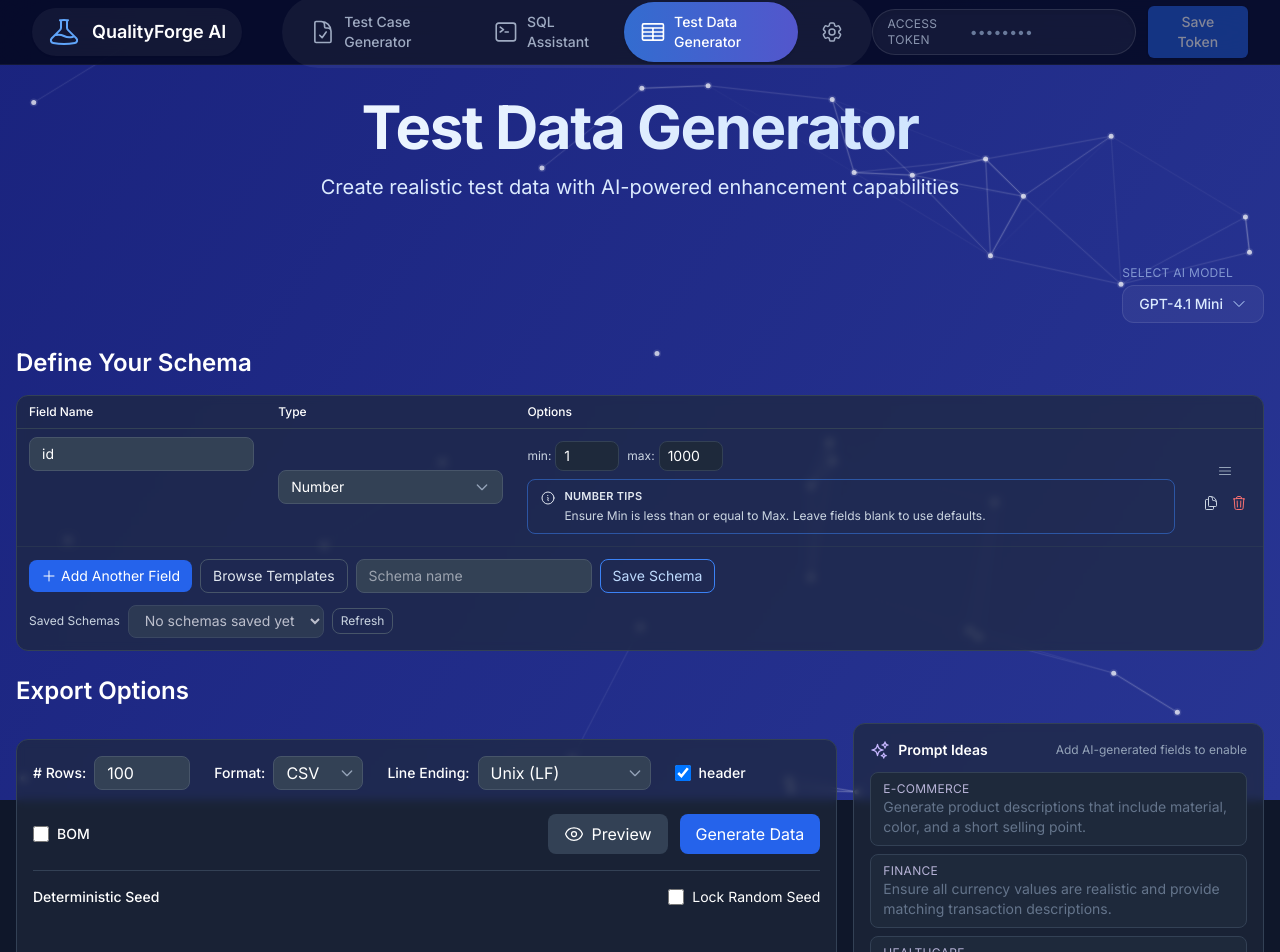
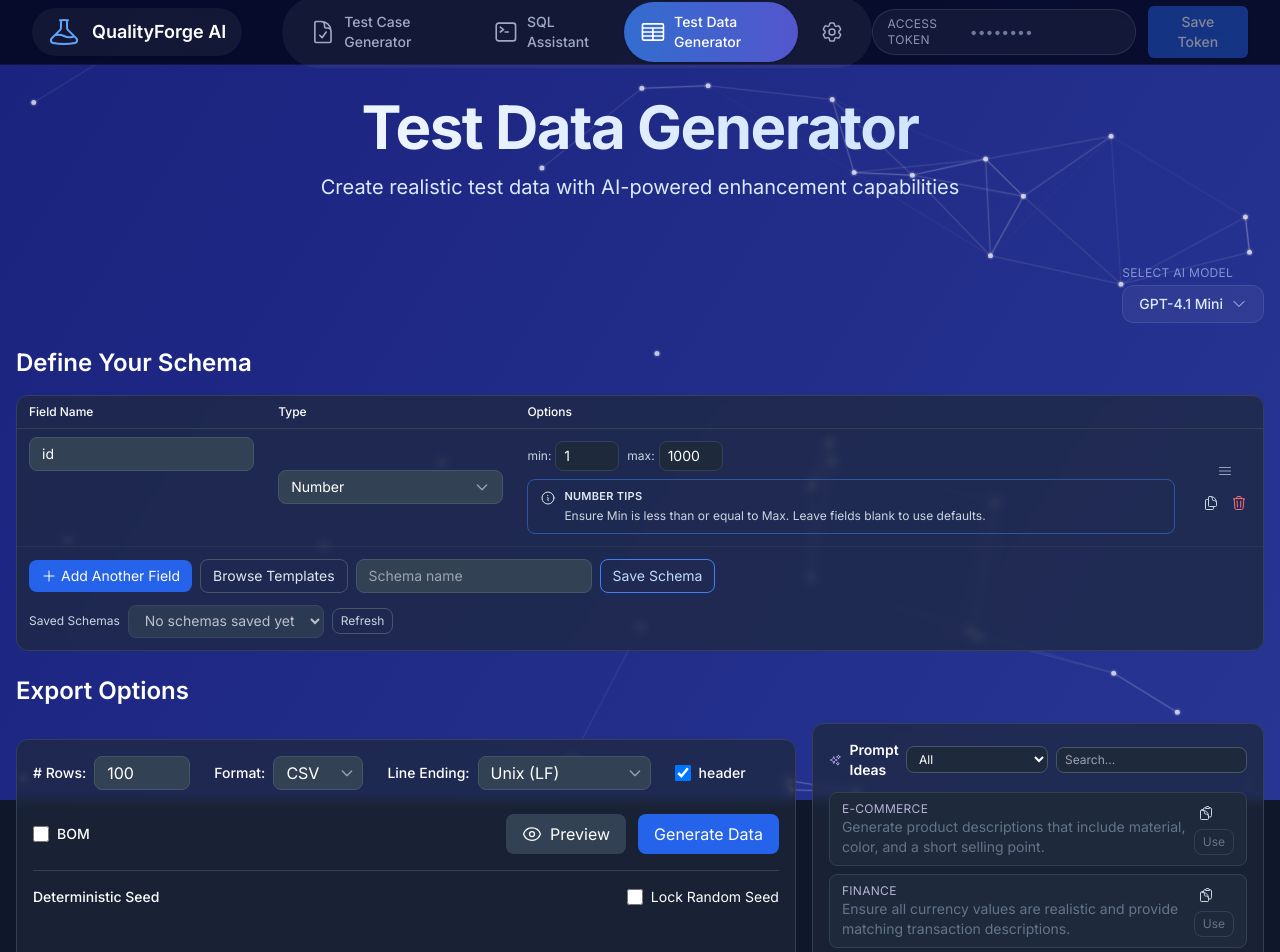
Before and after one commit to ronaldbusque/TestCaseGeneratorApp, a Next.js app: page /data-generator in a window 1280 px wide. Shown: the top 952 px of the page. Built offline with nearby package versions, Linux system fonts and the light colour scheme.

Commit message:
Enhance AI prompt panel with custom prompts and search

```diff
--- a/src/components/data-generator/AIPromptSuggestions.tsx
+++ b/src/components/data-generator/AIPromptSuggestions.tsx
@@ -1,32 +1,47 @@
-import { SparklesIcon } from '@heroicons/react/24/outline';
+import { ClipboardDocumentIcon, PlusIcon, SparklesIcon } from '@heroicons/react/24/outline';
+import { useEffect, useMemo, useState } from 'react';
 
 interface PromptSuggestion {
+  id: string;
   category: string;
   prompt: string;
+  source: 'default' | 'custom';
 }
 
 const PROMPT_SUGGESTIONS: PromptSuggestion[] = [
   {
+    id: 'default-ecommerce',
     category: 'E-commerce',
     prompt: 'Generate product descriptions that include material, color, and a short selling point.',
+    source: 'default',
   },
   {
+    id: 'default-finance',
     category: 'Finance',
     prompt: 'Ensure all currency values are realistic and provide matching transaction descriptions.',
+    source: 'default',
   },
   {
+    id: 'default-healthcare',
     category: 'Healthcare',
     prompt: 'Create patient notes that include symptoms, diagnosis, and recommended follow-up actions.',
+    source: 'default',
   },
   {
+    id: 'default-gaming',
     category: 'Gaming',
     prompt: 'Produce character bios with class, skill specializations, and a one-line backstory.',
+    source: 'default',
   },
   {
+    id: 'default-support',
     category: 'Customer Support',
     prompt: 'Generate realistic support tickets with severity, concise issue description, and next steps.',
+    source: 'default',
   },
 ];
+
+const STORAGE_KEY = 'generator_custom_prompts';
 
 interface AIPromptSuggestionsProps {
   onSelect: (prompt: string) => void;
@@ -35,6 +50,95 @@
 }
 
 export function AIPromptSuggestions({ onSelect, currentPrompt, disabled }: AIPromptSuggestionsProps) {
+  const [searchTerm, setSearchTerm] = useState('');
+  const [selectedCategory, setSelectedCategory] = useState<string>('All');
+  const [customPrompts, setCustomPrompts] = useState<PromptSuggestion[]>([]);
+  const [newPrompt, setNewPrompt] = useState('');
+  const [newCategory, setNewCategory] = useState('Custom');
+  const [copyStatus, setCopyStatus] = useState<string | null>(null);
+
+  useEffect(() => {
+    if (typeof window === 'undefined') {
+      return;
+    }
+    try {
+      const raw = window.localStorage.getItem(STORAGE_KEY);
+      if (!raw) return;
+      const parsed = JSON.parse(raw);
+      if (Array.isArray(parsed)) {
+        const prompts = parsed
+          .filter((entry): entry is { id: string; category: string; prompt: string } =>
+            entry && typeof entry.id === 'string' && typeof entry.category === 'string' && typeof entry.prompt === 'string'
+          )
+          .map((entry) => ({ ...entry, source: 'custom' as const }));
+        setCustomPrompts(prompts);
+      }
+    } catch (error) {
+      console.warn('[AIPromptSuggestions] Failed to restore custom prompts', error);
+    }
+  }, []);
+
+  const persistCustomPrompts = (prompts: PromptSuggestion[]) => {
+    if (typeof window === 'undefined') {
+      return;
+    }
+    window.localStorage.setItem(
+      STORAGE_KEY,
+      JSON.stringify(prompts.map(({ id, category, prompt }) => ({ id, category, prompt })))
+    );
+  };
+
+  const allPrompts = useMemo(() => [...PROMPT_SUGGESTIONS, ...customPrompts], [customPrompts]);
+
+  const categories = useMemo(() => {
+    const unique = new Set<string>(['All']);
+    allPrompts.forEach((prompt) => unique.add(prompt.category));
+    return Array.from(unique).sort();
+  }, [allPrompts]);
+
+  const filteredPrompts = useMemo(() => {
+    const term = searchTerm.trim().toLowerCase();
+    return allPrompts.filter((prompt) => {
+      const matchesCategory = selectedCategory === 'All' || prompt.category === selectedCategory;
+      if (!matchesCategory) return false;
+      if (!term) return true;
+      return prompt.prompt.toLowerCase().includes(term) || prompt.category.toLowerCase().includes(term);
+    });
+  }, [allPrompts, searchTerm, selectedCategory]);
+
+  const handleAddCustomPrompt = () => {
+    const trimmed = newPrompt.trim();
+    if (!trimmed) return;
+    const prompt: PromptSuggestion = {
+      id: `custom-${Date.now()}`,
+      category: newCategory.trim() || 'Custom',
+      prompt: trimmed,
+      source: 'custom',
+    };
+    const next = [prompt, ...customPrompts];
+    setCustomPrompts(next);
+    persistCustomPrompts(next);
+    setNewPrompt('');
+  };
+
+  const handleRemoveCustomPrompt = (id: string) => {
+    const next = customPrompts.filter((prompt) => prompt.id !== id);
+    setCustomPrompts(next);
+    persistCustomPrompts(next);
+  };
+
+const handleCopy = async (prompt: string) => {
+    try {
+      await navigator.clipboard.writeText(prompt);
+      setCopyStatus('Copied!');
+      setTimeout(() => setCopyStatus(null), 1200);
+    } catch (error) {
+      console.warn('[AIPromptSuggestions] Failed to copy prompt', error);
+      setCopyStatus('Copy failed');
+      setTimeout(() => setCopyStatus(null), 1200);
+    }
+  };
+
   return (
     <div className="bg-slate-800/70 backdrop-blur-sm rounded-xl border border-slate-700 p-4 space-y-3">
       <div className="flex items-center justify-between">
@@ -42,34 +146,122 @@
           <SparklesIcon className="h-5 w-5 text-violet-300" />
           <h3 className="text-sm font-semibold text-white">Prompt Ideas</h3>
         </div>
-        {disabled && (
-          <span className="text-xs text-slate-400">Add AI-generated fields to enable</span>
-        )}
+        <div className="flex items-center gap-2">
+          <select
+            value={selectedCategory}
+            onChange={(event) => setSelectedCategory(event.target.value)}
+            className="bg-slate-800 border border-slate-600 text-white rounded-lg px-2 py-1 text-xs"
+          >
+            {categories.map((category) => (
+              <option key={category} value={category}>
+                {category}
+              </option>
+            ))}
+          </select>
+          <input
+            type="text"
+            value={searchTerm}
+            onChange={(event) => setSearchTerm(event.target.value)}
+            placeholder="Search..."
+            className="bg-slate-800 border border-slate-600 text-white rounded-lg px-2 py-1 text-xs"
+          />
+        </div>
       </div>
 
       <div className="space-y-2">
-        {PROMPT_SUGGESTIONS.map((suggestion) => {
+        {filteredPrompts.length === 0 ? (
+          <div className="text-xs text-slate-400 py-4 text-center">No prompts match your filters.</div>
+        ) : (
+          filteredPrompts.map((suggestion) => {
             const isActive = currentPrompt.trim() === suggestion.prompt;
+            const isCustom = suggestion.source === 'custom';
             return (
-            <button
-              key={suggestion.category}
-              type="button"
-              onClick={() => onSelect(suggestion.prompt)}
-              disabled={disabled}
+              <div
+                key={suggestion.id}
                 className={`w-full text-left px-3 py-2 rounded-lg border transition-colors ${
                   isActive
                     ? 'border-violet-400 bg-violet-600/40 text-white'
                     : disabled
-                  ? 'border-slate-700 bg-slate-800 text-slate-500 cursor-not-allowed'
+                    ? 'border-slate-700 bg-slate-800 text-slate-500'
                     : 'border-slate-700 bg-slate-900/60 text-slate-200 hover:border-violet-400 hover:bg-violet-600/10'
                 }`}
               >
+                <div className="flex justify-between items-start gap-2">
+                  <div className="flex-1">
                     <p className="text-xs uppercase tracking-wide text-violet-200/80">{suggestion.category}</p>
-              <p className="text-sm">{suggestion.prompt}</p>
+                    <p className="text-sm whitespace-pre-line">{suggestion.prompt}</p>
+                  </div>
+                  <div className="flex flex-col gap-1">
+                    <button
+                      type="button"
+                      aria-label="Copy prompt"
+                      onClick={() => handleCopy(suggestion.prompt)}
+                      className="p-1 rounded-lg text-slate-300 hover:bg-slate-700 transition-colors"
+                    >
+                      <ClipboardDocumentIcon className="h-4 w-4" />
                     </button>
-          );
-        })}
+                    {isCustom && (
+                      <button
+                        type="button"
+                        aria-label="Remove custom prompt"
+                        onClick={() => handleRemoveCustomPrompt(suggestion.id)}
+                        className="p-1 rounded-lg text-red-300 hover:bg-red-500/20 transition-colors"
+                      >
+                        Remove
+                      </button>
+                    )}
+                    <button
+                      type="button"
+                      aria-label="Use prompt"
+                      onClick={() => onSelect(suggestion.prompt)}
+                      disabled={disabled}
+                      className={`text-xs px-2 py-1 rounded-lg border transition-colors ${
+                        disabled
+                          ? 'border-slate-700 text-slate-500 cursor-not-allowed'
+                          : 'border-violet-400 text-violet-200 hover:bg-violet-600/20'
+                      }`}
+                    >
+                      Use
+                    </button>
+                  </div>
                 </div>
               </div>
             );
+          })
+        )}
+      </div>
+
+      {!disabled && (
+        <div className="border border-slate-700 rounded-lg p-3 space-y-2">
+          <p className="text-xs text-slate-300 uppercase tracking-wide">Add custom prompt</p>
+          <div className="flex flex-wrap gap-2">
+            <input
+              type="text"
+              value={newPrompt}
+              onChange={(event) => setNewPrompt(event.target.value)}
+              placeholder="Describe how AI should enhance your dataset"
+              className="flex-1 min-w-[220px] bg-slate-800 border border-slate-600 text-white rounded-lg px-3 py-1.5 text-sm"
+            />
+            <input
+              type="text"
+              value={newCategory}
+              onChange={(event) => setNewCategory(event.target.value)}
+              placeholder="Category"
+              className="w-32 bg-slate-800 border border-slate-600 text-white rounded-lg px-3 py-1.5 text-sm"
+            />
+            <button
+              type="button"
+              onClick={handleAddCustomPrompt}
+              className="flex items-center gap-1 px-3 py-1.5 text-sm rounded-lg border border-slate-600 text-slate-200 hover:bg-slate-600/30 transition-colors"
+            >
+              <PlusIcon className="h-4 w-4" />
+              Save
+            </button>
+          </div>
+        </div>
+      )}
+
+      {copyStatus && <div className="text-xs text-slate-300">{copyStatus}</div>}
+    </div>
+  );
 }
--- a/src/components/data-generator/TemplateSelectionDialog.tsx
+++ b/src/components/data-generator/TemplateSelectionDialog.tsx
@@ -32,6 +32,7 @@
 
 export function TemplateSelectionDialog({ isOpen, onClose, onApply }: TemplateSelectionDialogProps) {
   const [searchTerm, setSearchTerm] = useState('');
+  const [view, setView] = useState<'list' | 'grid'>('grid');
   const groupedTemplates = useMemo(() => groupTemplates(), []);
 
   const filteredGroups = useMemo(() => {
```
Also changed, not shown: 3 other files (tests, documents, lock files or other folders). Lines whose indentation alone changed are shown as unchanged.
